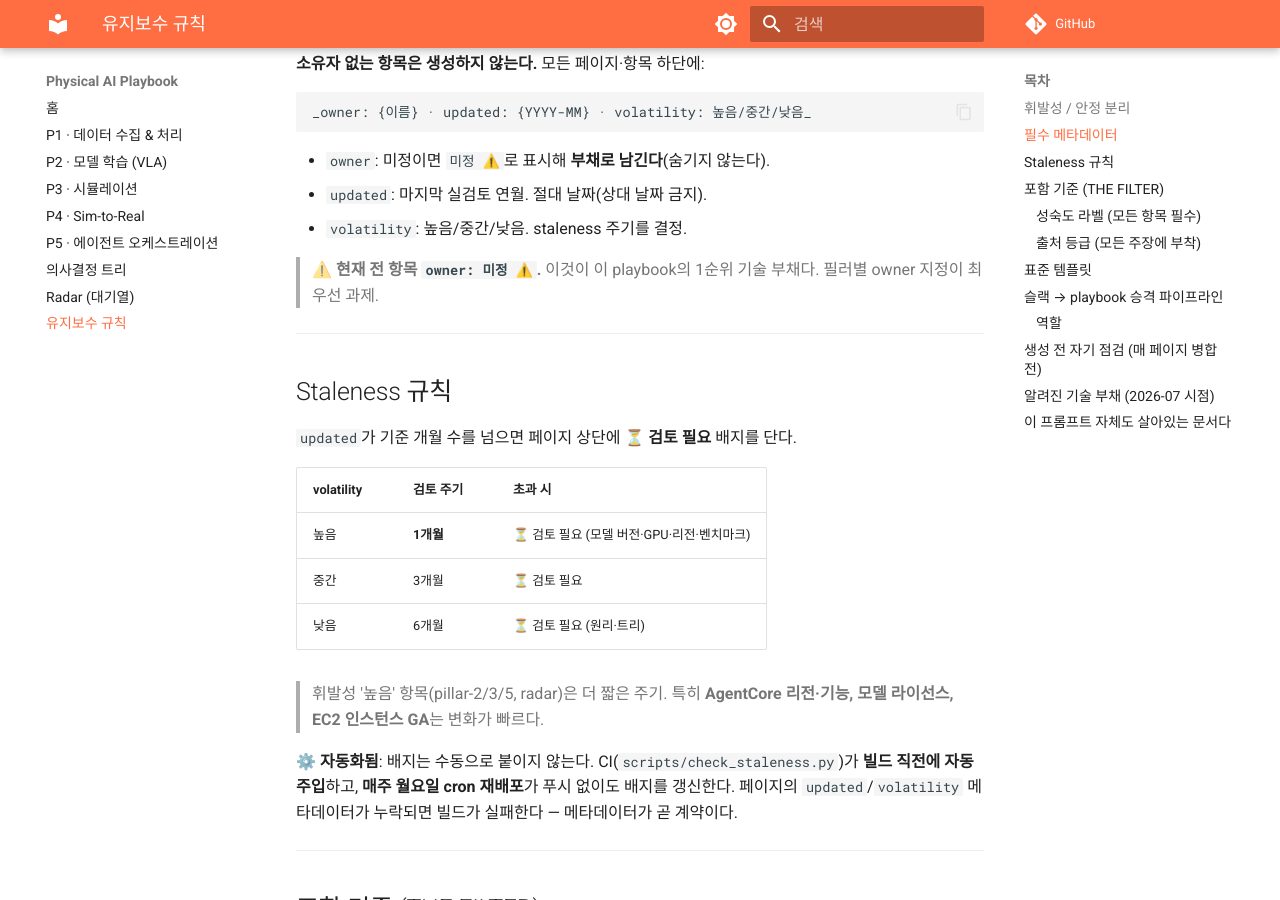
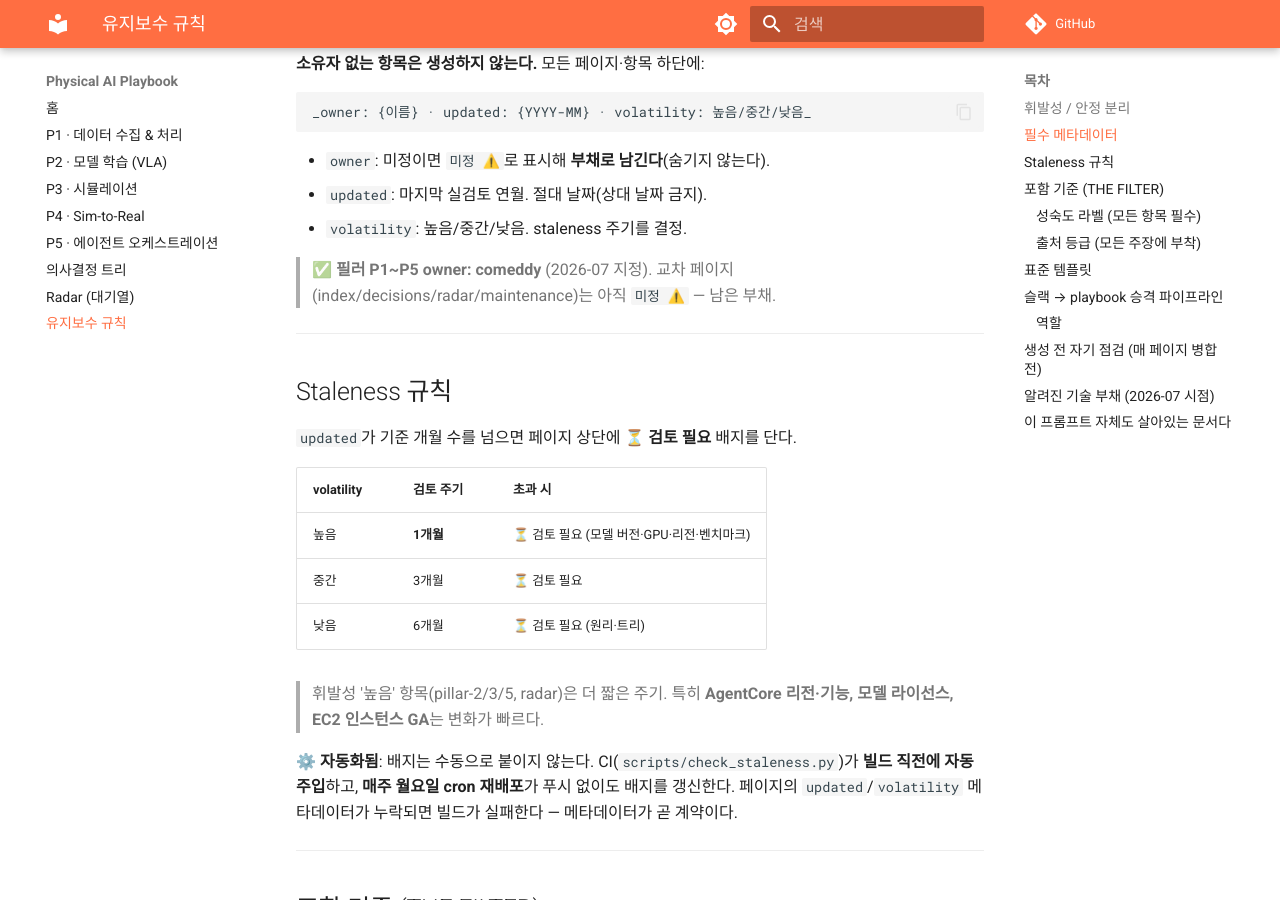
Before and after one commit to comeddy/pai-playbook, an MkDocs documentation site: the page built from docs/maintenance.md, in a window 1280 px wide and 900 px high, scrolled down 800 px. Built offline with MkDocs 1.6.1 and Material for MkDocs 9.7.7, drawn with Linux system fonts in a browser that asks for light colours; comment, search, counter and statistics services are not loaded; some of the changed text lies outside the part shown.

Commit message:
P1~P5 owner를 comeddy로 지정 (헤더+푸터), maintenance 부채 목록 현행화
Co-Authored-By: Claude Fable 5 <noreply@anthropic.com>

```diff
--- a/docs/maintenance.md
+++ b/docs/maintenance.md
@@ -32,7 +32,7 @@ _owner: {이름} · updated: {YYYY-MM} · volatility: 높음/중간/낮음_
 - `updated`: 마지막 실검토 연월. 절대 날짜(상대 날짜 금지).
 - `volatility`: 높음/중간/낮음. staleness 주기를 결정.
 
-> ⚠️ **현재 전 항목 `owner: 미정 ⚠️`.** 이것이 이 playbook의 1순위 기술 부채다. 필러별 owner 지정이 최우선 과제.
+> ✅ **필러 P1~P5 owner: comeddy** (2026-07 지정). 교차 페이지(index/decisions/radar/maintenance)는 아직 `미정 ⚠️` — 남은 부채.
 
 ---
 
@@ -150,7 +150,7 @@ _owner: {이름} · updated: {YYYY-MM} · volatility: 높음/낮음_
 
 ## 알려진 기술 부채 (2026-07 시점)
 
-1. **전 항목 owner 미정 ⚠️** — 필러별 SA owner 지정이 1순위.
+1. ~~전 항목 owner 미정~~ → **P1~P5 owner: comeddy 지정 완료(2026-07)**. 교차 페이지(index/decisions/radar/maintenance) owner는 미정 ⚠️.
 2. **FAQ Top 10이 시드** — 실제 고객 문의 이력으로 교체·재정렬 필요([index](index.md)).
 3. **사내 자산 딥링크 미연결** — 워크숍/deck/skill 링크가 "확인 필요 ⚠️" 상태.
 4. **국내 고객 사례 부족** — 대부분 "사례 대기". 국내 로봇 기업이 NVIDIA 정렬이라 AWS 화이트스페이스.
```
Also changed, not shown: docs/pillar-1.md (+2 -2 lines), docs/pillar-2.md (+2 -2 lines), docs/pillar-3.md (+2 -2 lines), docs/pillar-4.md (+2 -2 lines), docs/pillar-5.md (+2 -2 lines).
